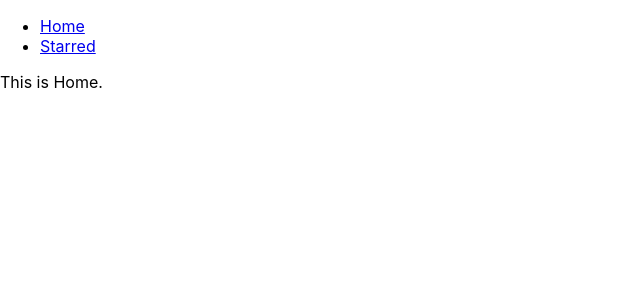
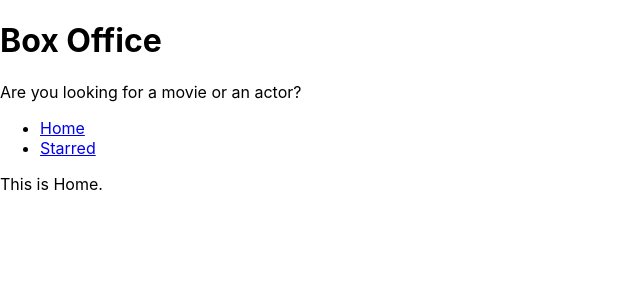
Before and after one commit to Gagandeep-Singh65/box-office, a React (Create React App) app: page / in a window 1280 px wide. Shown: the top 300 px of the page, without its empty margins (0-640 px from the left). Built offline with nearby package versions, Linux system fonts and the light colour scheme.

Commit message:
added layout management and created title

```diff
--- a/src/App.jsx
+++ b/src/App.jsx
@@ -1,14 +1,12 @@
 import React from 'react';
 /*eslint-disable*/
 import { Switch, Route } from 'react-router-dom';
-import Navbar from './components/Navbar';
+
 import Home from './pages/Home';
 import Starred from './pages/Starred';
 
 function App() {
   return (
-    <div>
-      <Navbar />
     <Switch>
       <Route exact path="/">
         <Home />
@@ -20,7 +18,6 @@
         <div>Not Found</div>
       </Route>
     </Switch>
-    </div>
   );
 }
 
--- /dev/null
+++ b/src/components/MainPageLayout.jsx
@@ -0,0 +1,18 @@
+import React from 'react';
+import Navbar from './Navbar';
+import Title from './Title';
+
+const MainPageLayout = ({ children }) => {
+  return (
+    <div>
+      <Title
+        title="Box Office"
+        subtitle="Are you looking for a movie or an actor?"
+      />
+      <Navbar />
+      {children}
+    </div>
+  );
+};
+
+export default MainPageLayout;
--- /dev/null
+++ b/src/components/Title.jsx
@@ -0,0 +1,12 @@
+import React from 'react';
+
+const Title = ({ title, subtitle }) => {
+  return (
+    <div>
+      <h1>{title}</h1>
+      <p>{subtitle}</p>
+    </div>
+  );
+};
+
+export default Title;
--- a/src/pages/Home.jsx
+++ b/src/pages/Home.jsx
@@ -1,7 +1,8 @@
 import React from 'react';
+import MainPageLayout from '../components/MainPageLayout';
 
 const Home = () => {
-  return <div>This is Home.</div>;
+  return <MainPageLayout>This is Home.</MainPageLayout>;
 };
 
 export default Home;
--- a/src/pages/Starred.jsx
+++ b/src/pages/Starred.jsx
@@ -1,9 +1,8 @@
-import React from 'react'
+import React from 'react';
+import MainPageLayout from '../components/MainPageLayout';
 
 const Starred = () => {
-  return (
-    <div>This is Starred</div>
-  )
-}
+  return <MainPageLayout>This is Starred</MainPageLayout>;
+};
 
-export default Starred
+export default Starred;
```
Lines whose indentation alone changed are shown as unchanged.
